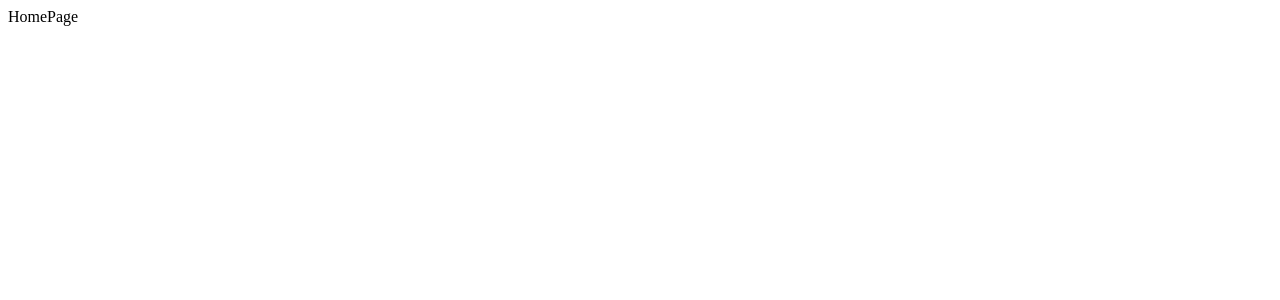
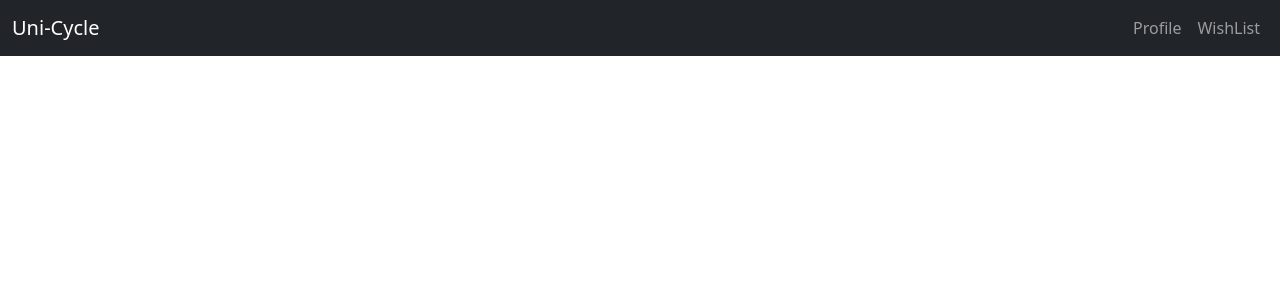
Before and after one commit to aashishrc/Uni-Cycle, a React (Create React App) app in the folder frontend/: page / in a window 1280 px wide. Shown: the top 300 px of the page. Built offline with nearby package versions, Linux system fonts and the light colour scheme.

Commit message:
Created Styles folder

```diff
--- a/frontend/public/index.html
+++ b/frontend/public/index.html
@@ -24,7 +24,7 @@
       work correctly both with client-side routing and a non-root public URL.
       Learn how to configure a non-root public URL by running `npm run build`.
     -->
-    <title>React App</title>
+    <title>UniCycle</title>
   </head>
   <body>
     <noscript>You need to enable JavaScript to run this app.</noscript>
--- a/frontend/src/App.js
+++ b/frontend/src/App.js
@@ -1,13 +1,18 @@
 import React from "react";
 import { BrowserRouter, Route, Routes } from "react-router-dom";
 import Home from "./components/Home";
+import Layout from "./components/Layout";
+import WishList from "./components/WishList";
 
 function App() {
   return (
     <>
       <BrowserRouter>
         <Routes>
-          <Route path="/" Component={Home} />
+          <Route path="/" Component={Layout}>
+            <Route path="home" Component={Home} />
+            <Route path="wishlist" Component={WishList} />
+          </Route>
         </Routes>
       </BrowserRouter>
     </>
--- /dev/null
+++ b/frontend/src/components/Layout.js
@@ -0,0 +1,19 @@
+import React from "react";
+import { Navbar, Container, Nav } from "react-bootstrap";
+
+const Layout = () => {
+  return (
+    <>
+      <Navbar bg="dark" data-bs-theme="dark">
+        <Container fluid>
+          <Navbar.Brand href="home">Uni-Cycle</Navbar.Brand>
+          <Nav className="mr-auto">
+            <Nav.Link href="profile">Profile</Nav.Link>
+            <Nav.Link href="wishlist">WishList</Nav.Link>
+          </Nav>
+        </Container>
+      </Navbar>
+    </>
+  );
+};
+export default Layout;
--- /dev/null
+++ b/frontend/src/components/Profile.js
@@ -0,0 +1,6 @@
+import React from "react";
+
+const Profile = () => {
+  return <></>;
+};
+export default Profile;
--- /dev/null
+++ b/frontend/src/components/WishList.js
@@ -0,0 +1,6 @@
+import React from "react";
+
+const WishList = () => {
+  return <></>;
+};
+export default WishList;
```
Also changed, not shown: frontend/src/index.js (+5 -4 lines), frontend/src/components/WishListCard.js (added).
